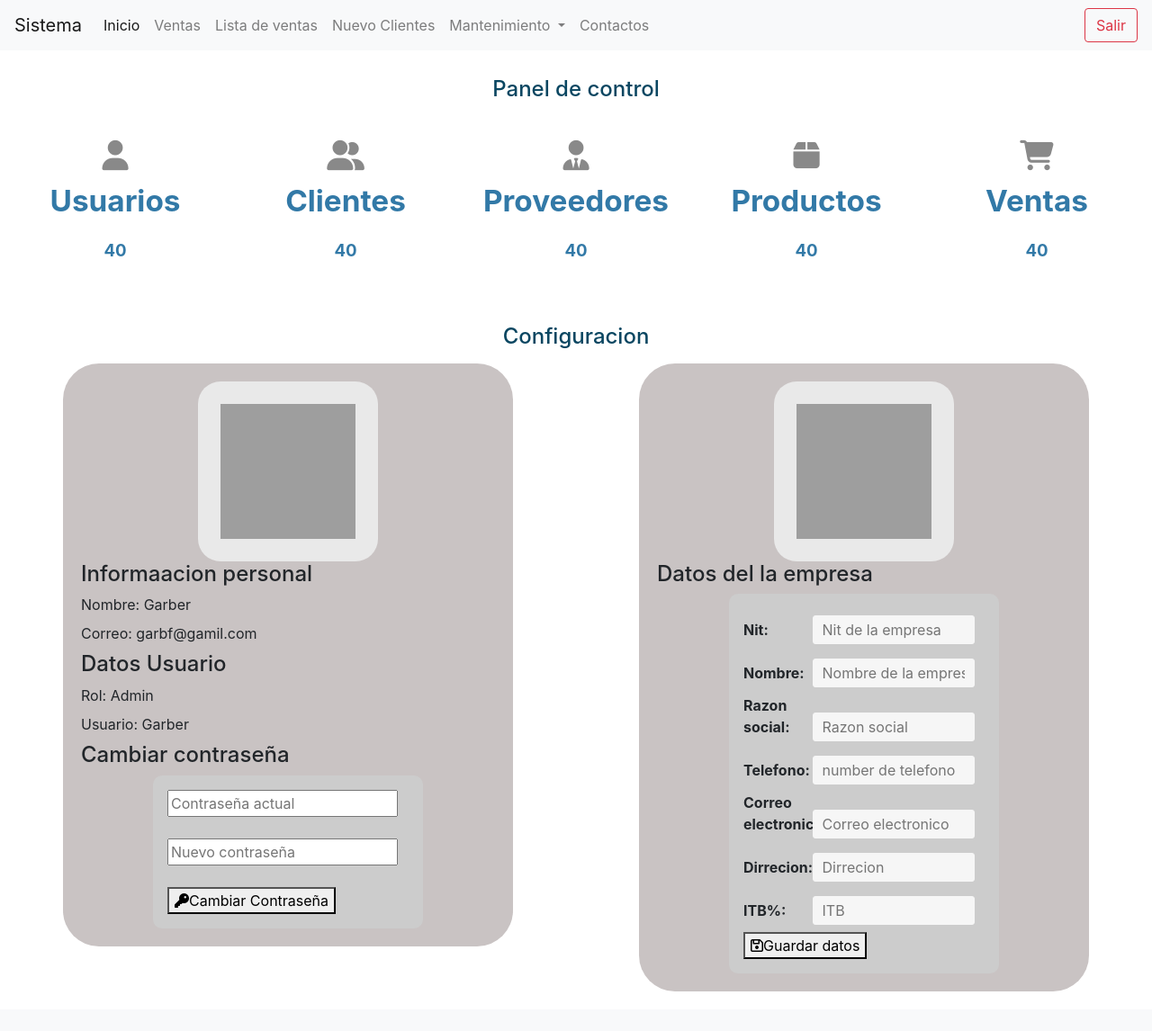
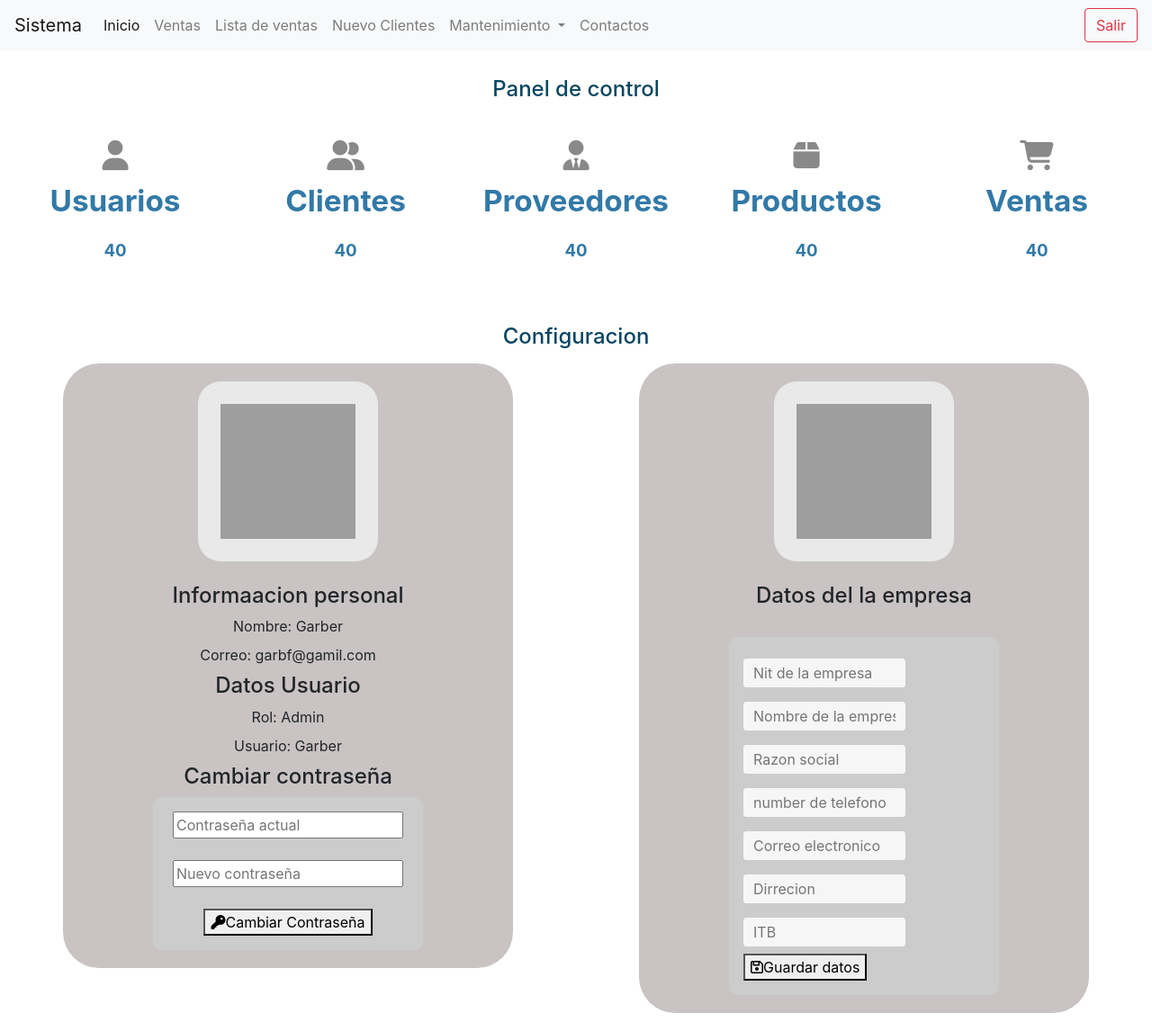
Before and after one commit to garbf1996/Sistema_v1.0, a PHP site: page /inicio.php in a window 1280 px wide. Shown: the whole page at 90% size. Before the commit the page ends 1102 px from the top, so only its background shows below. Run offline with PHP 8.4, Linux system fonts and the light colour scheme; a user stored in the database is signed in; some libraries are stand-ins or nearby versions; grey boxes are pictures that could not be loaded.

Commit message:
Ajuste de los inpus

```diff
--- a/inicio.php
+++ b/inicio.php
@@ -84,7 +84,8 @@ include "conexion.php";
          <div class="logoUser">
            <img src="https://cdn-icons-png.flaticon.com/512/149/149071.png" width="100">
          </div>
-         <div class="divDataUser">
+         <br>
+         <div class="divDataUser text-center">
           <h4>Informaacion personal</h4>
 
           <div>
@@ -120,40 +121,42 @@ include "conexion.php";
           </form>
          </div>
         </div>
-        <div class="containerDataEmpresa">
+        <div class="containerDataEmpresa textcenter">
           <div class="logoEmpresa">
           <img src="https://cdn-icons.flaticon.com/png/512/3328/premium/3328269.png?token=exp=1654212693~hmac=14ac051f08d644d252d15b7003759887" width = "100">
           </div>
-          <h4>Datos del la empresa</h4>
+          <br>
+          <h4 class="text-center">Datos del la empresa</h4>
+          <br>
           <form action="" method="post" name="frmEmpresa" id="frmEmpresa">
             <input type="hidden" name="action" value="updateDataEmpresa" />
 
             <div>
-              <label>Nit:</label> <input type="text" name="txtNit" id="txtNit" placeholder="Nit de la empresa" value="" required>
+              <input type="text" name="txtNit" id="txtNit" placeholder="Nit de la empresa" value="" required>
             </div>
 
             <div>
-              <label>Nombre:</label> <input type="text" name="txtNombre" id="txtNombre" placeholder="Nombre de la empresa" value="" required>
+            <input type="text" name="txtNombre" id="txtNombre" placeholder="Nombre de la empresa" value="" required>
             </div>
 
             <div>
-              <label>Razon social:</label> <input type="text" name="txtRazon" id="txtRazon" placeholder="Razon social" value="" required>
+               <input type="text" name="txtRazon" id="txtRazon" placeholder="Razon social" value="" required>
             </div>
 
             <div>
-              <label>Telefono:</label> <input type="text" name="txtTelefono" id="txttelefono" placeholder="number de telefono" value="" required>
+           <input type="text" name="txtTelefono" id="txttelefono" placeholder="number de telefono" value="" required>
             </div>
 
             <div>
-              <label>Correo electronico:</label> <input type="email" name="txtemail" id="txtemal" placeholder="Correo electronico" value="" required>
+           <input type="email" name="txtemail" id="txtemal" placeholder="Correo electronico" value="" required>
             </div>
 
             <div>
-              <label>Dirrecion:</label> <input type="text" name="txtdirrecion" id="txtdirrecion" placeholder="Dirrecion" value="" required>
+             <input type="text" name="txtdirrecion" id="txtdirrecion" placeholder="Dirrecion" value="" required>
             </div>
 
             <div>
-              <label>ITB%:</label> <input type="text" name="txtIBT" id="txtIBT" placeholder="ITB" value="" required>
+              <input type="text" name="txtIBT" id="txtIBT" placeholder="ITB" value="" required>
             </div>
 
             <div class="alertFormEmrpresa" style="display: none"></div>
```
